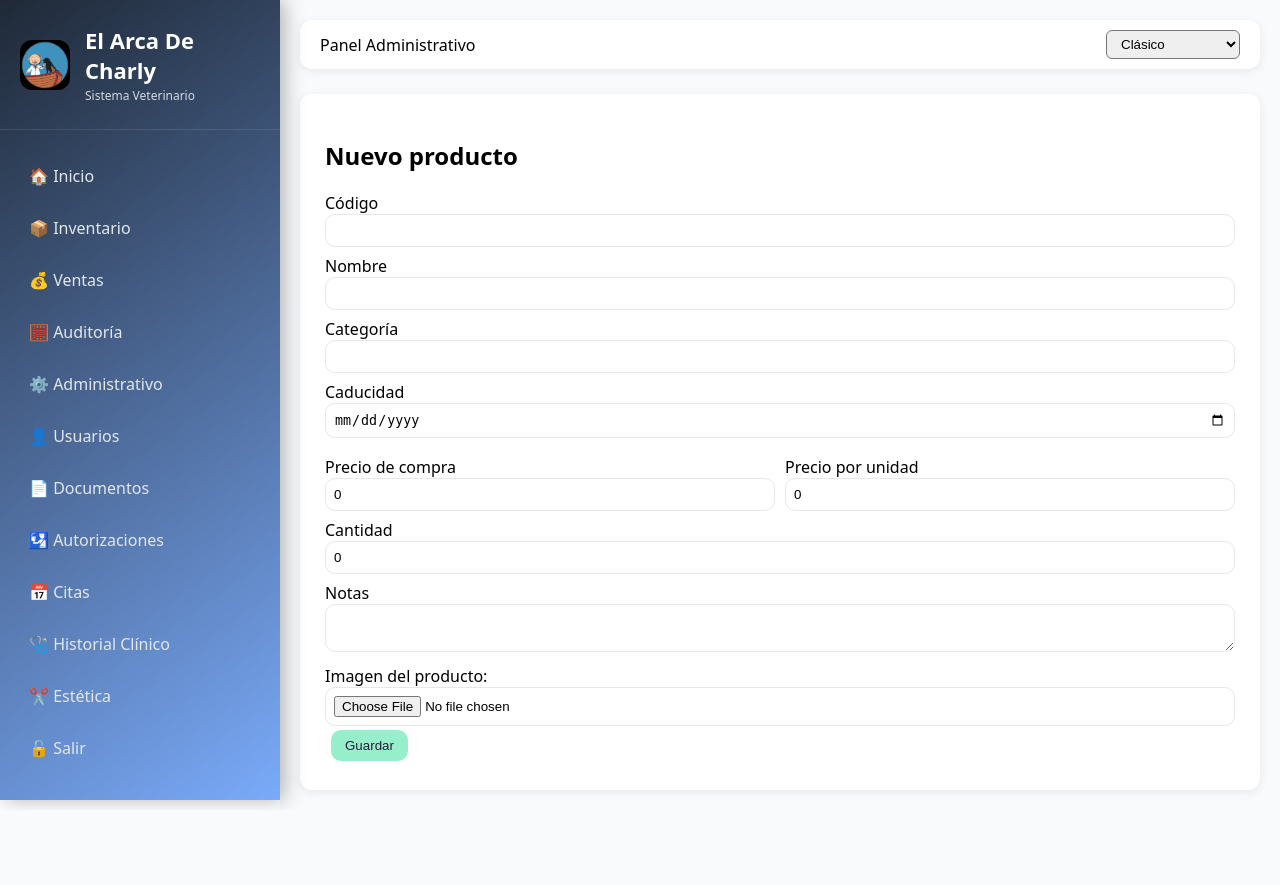
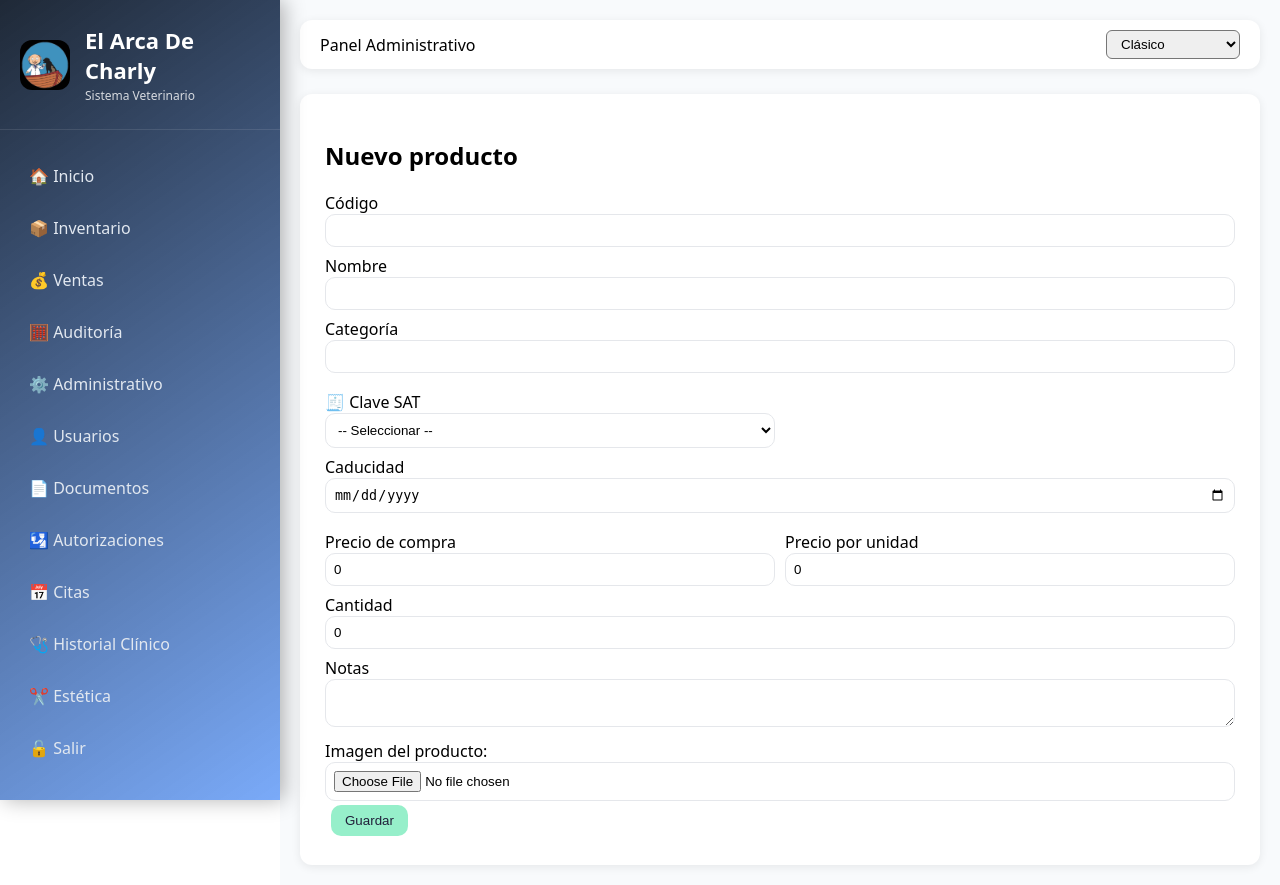
Before and after one commit to elarcadecharly2026/el-arca-veterinaria, a Flask app: page /inventory/new in a window 1280 px wide. Before the commit the page ends 809 px from the top, so only its background shows below. Run offline with Flask 3, Linux system fonts and the light colour scheme; a user stored in the database is signed in.

Commit message:
Add files via upload

```diff
--- a/templates/inventory_form.html
+++ b/templates/inventory_form.html
@@ -12,6 +12,21 @@
 
     <label>Categoría</label>
     <input name="category" value="{{ item.category if item else '' }}">
+
+    <!-- ✅ NUEVO BLOQUE SAT -->
+    <div style="display:grid; grid-template-columns:1fr 1fr; gap:10px; margin-top:10px;">
+
+        <div>
+            <label>🧾 Clave SAT</label>
+            <select name="sat_key">
+                <option value="">-- Seleccionar --</option>
+                <option value="H87" {% if item and item.sat_key == 'H87' %}selected{% endif %}>H87 - Pieza</option>
+                <option value="E48" {% if item and item.sat_key == 'E48' %}selected{% endif %}>E48 - Servicio</option>
+                <option value="KGM" {% if item and item.sat_key == 'KGM' %}selected{% endif %}>KGM - Kilogramo</option>
+            </select>
+        </div>
+
+    </div>
 
     <label for="caducidad">Caducidad</label>
     <input type="date" id="caducidad" name="caducidad"
```
